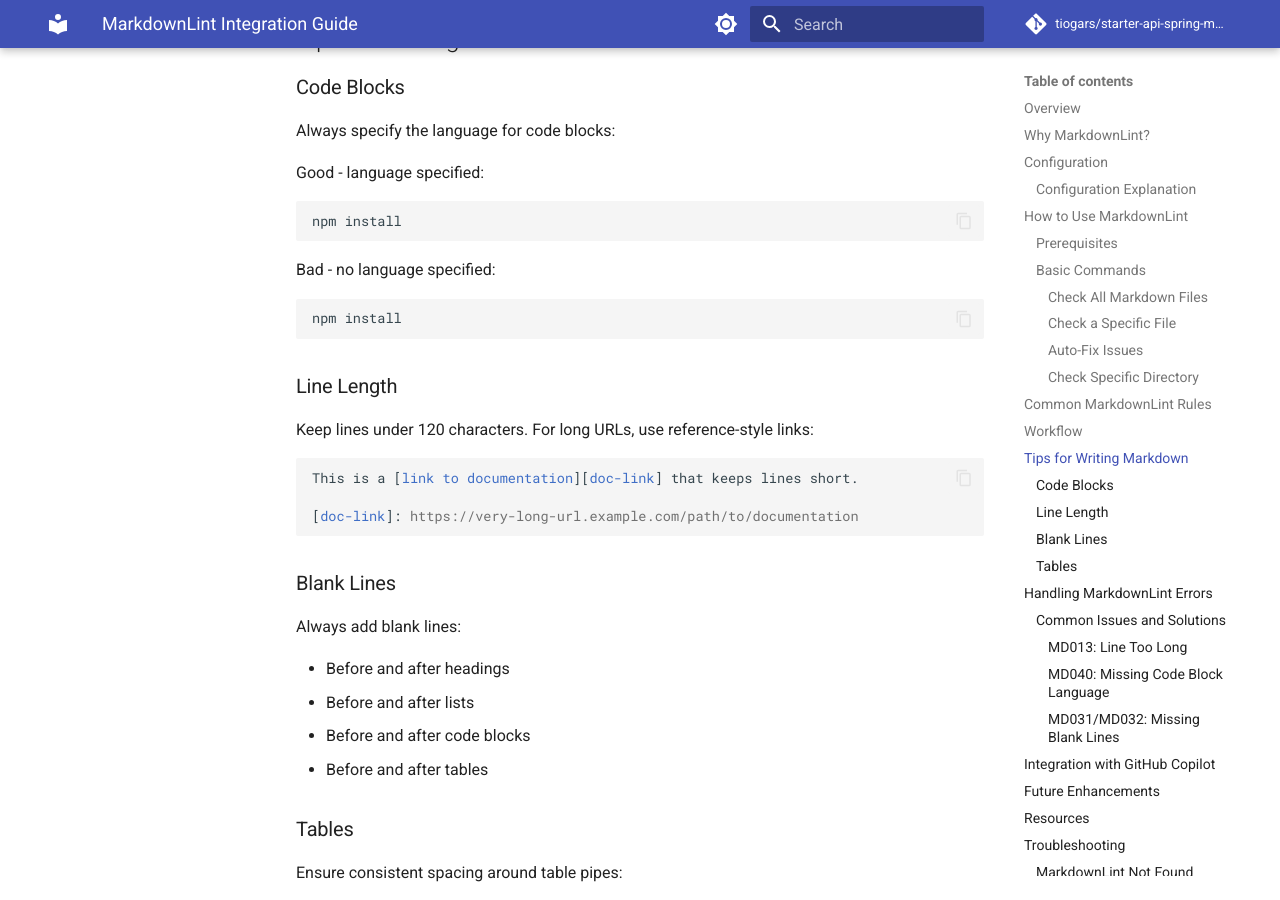
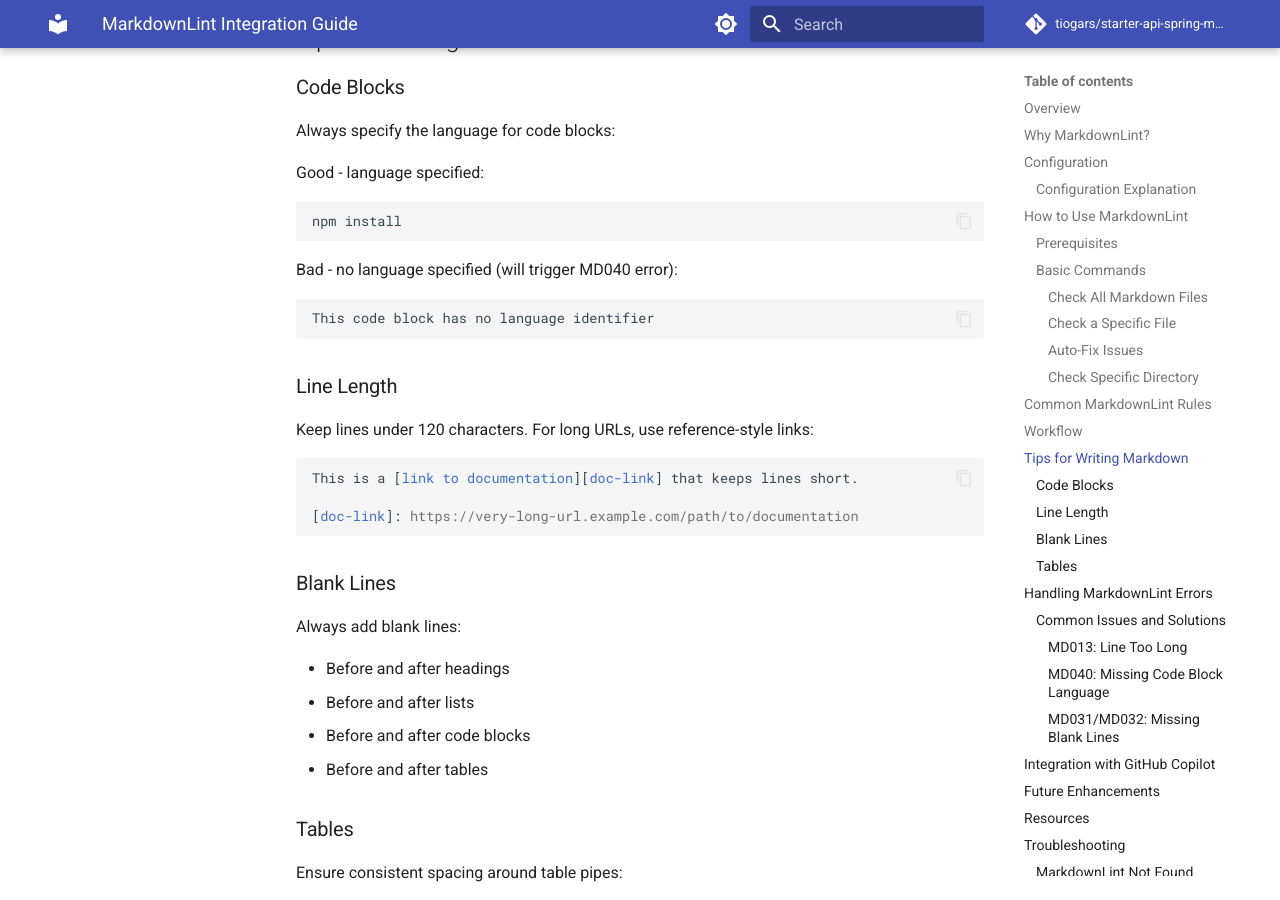
Before and after one commit to tiogars/starter-api-spring-mysql, an MkDocs documentation site: the page built from docs/implementation/MARKDOWNLINT_INTEGRATION.md, in a window 1280 px wide and 900 px high, scrolled down 3005 px. Built offline with MkDocs 1.6.1 and Material for MkDocs 9.7.7, drawn with Linux system fonts in a browser that asks for light colours; comment, search, counter and statistics services are not loaded.

Commit message:
Address code review comments - fix table formatting and example clarity
Co-authored-by: tiogars <20747024+tiogars@users.noreply.github.com>

````diff
--- a/docs/implementation/MARKDOWNLINT_INTEGRATION.md
+++ b/docs/implementation/MARKDOWNLINT_INTEGRATION.md
@@ -91,7 +91,7 @@ npx markdownlint-cli "docs/**/*.md"
 Here are the most important rules enforced by MarkdownLint:
 
 | Rule  | Description                                     | Example                              |
-|-------|------------------------------------------------ |--------------------------------------|
+|-------|-------------------------------------------------|--------------------------------------|
 | MD001 | Heading levels should only increment by one     | Don't skip from `#` to `###`         |
 | MD012 | No multiple consecutive blank lines             | Max one blank line between content   |
 | MD013 | Line length limit (120 chars)                   | Break long lines or use references   |
@@ -124,10 +124,10 @@ Good - language specified:
 npm install
 ```
 
-Bad - no language specified:
+Bad - no language specified (will trigger MD040 error):
 
-```text
-npm install
+```plaintext
+This code block has no language identifier
 ```
 
 ### Line Length
````
